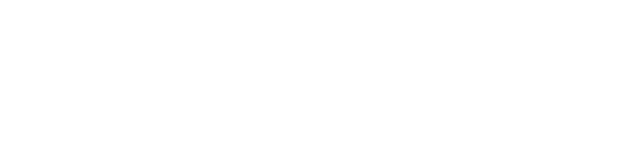
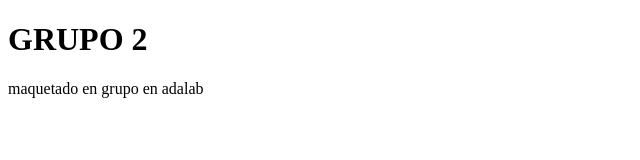
Before and after one commit to mee96/Prueba-clase-pair, a plain HTML site: page index.html in a window 1280 px wide. Shown: the whole page, without its empty margins (0-640 px from the left). Drawn offline with Linux system fonts and the light colour scheme.

Commit message:
actualizado

```diff
--- a/index.html
+++ b/index.html
@@ -3,9 +3,19 @@
 <head>
     <meta charset="UTF-8">
     <meta name="viewport" content="width=device-width, initial-scale=1.0">
-    <title>Document</title>
+    <title>Grupo 2</title>
 </head>
 <body>
+    <header>
+        <h1>GRUPO 2</h1>
+    </header>
+    <main>
+        <section class="motivacion"> </section>
+        <section class="conmtenido"></section>
+    </main>
 
+    <footer>
+        <p> maquetado en grupo en adalab</p>
+    </footer>
 </body>
 </html>
```
